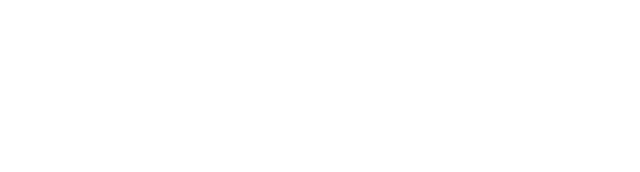
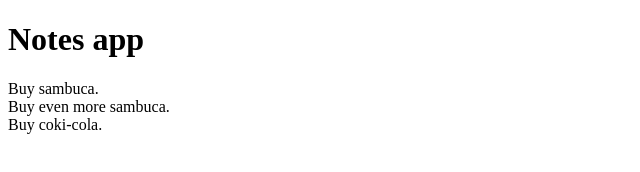
Before and after one commit to Paul3111/notes-app, a website: page index.html in a window 1280 px wide. Shown: the whole page, without its empty margins (0-640 px from the left). Drawn offline with Linux system fonts and the light colour scheme.

Commit message:
Paired with Valeria - Test driving the NotesView class

```diff
--- a/bundle.js
+++ b/bundle.js
@@ -25,9 +25,37 @@
     }
   });
 
+  // notesView.js
+  var require_notesView = __commonJS({
+    "notesView.js"(exports, module) {
+      var NotesModel2 = require_notesModel();
+      var NotesView2 = class {
+        constructor(notes2) {
+          this.notes = notes2;
+          this.mainContainerEl = document.querySelector("#main-container");
+        }
+        displayNotes() {
+          const notesList = this.notes.getNotes();
+          notesList.forEach((note) => {
+            const noteEl = document.createElement("div");
+            noteEl.textContent = note;
+            noteEl.className = "note";
+            this.mainContainerEl.append(noteEl);
+          });
+        }
+      };
+      module.exports = NotesView2;
+    }
+  });
+
   // index.js
   var NotesModel = require_notesModel();
+  var NotesView = require_notesView();
   var notes = new NotesModel();
+  notes.addNote("Buy sambuca.");
+  notes.addNote("Buy even more sambuca.");
+  notes.addNote("Buy coki-cola.");
+  var views = new NotesView(notes);
   console.log("The notes app is running.");
-  console.log(notes.getNotes());
+  views.displayNotes();
 })();
--- a/index.html
+++ b/index.html
@@ -1,14 +1,12 @@
-<!DOCTYPE html>
-<html lang="en">
-  <head>
-    <meta charset="UTF-8">
-    <meta name="viewport" content="width=device-width, initial-scale=1.0">
-    <meta http-equiv="X-UA-Compatible" content="ie=edge">
-
-    <title>My web page</title>
-  </head>
-  <body>
-
-    <script type="text/javascript" src="bundle.js"></script>
-  </body>
+<!doctype html>
+<html>
+   <head>
+      <title>Notes app</title>
+   </head>
+   <body>
+      <h1>Notes app</h1>
+      <div id="main-container">
+        <script src="./bundle.js"> </script>
+      </div>
+   </body>
 </html>
```
Also changed, not shown: index.js (+10 -1 lines), notesView.js (added, +20 -0 lines), notesView.test.js (added, +22 -0 lines).
